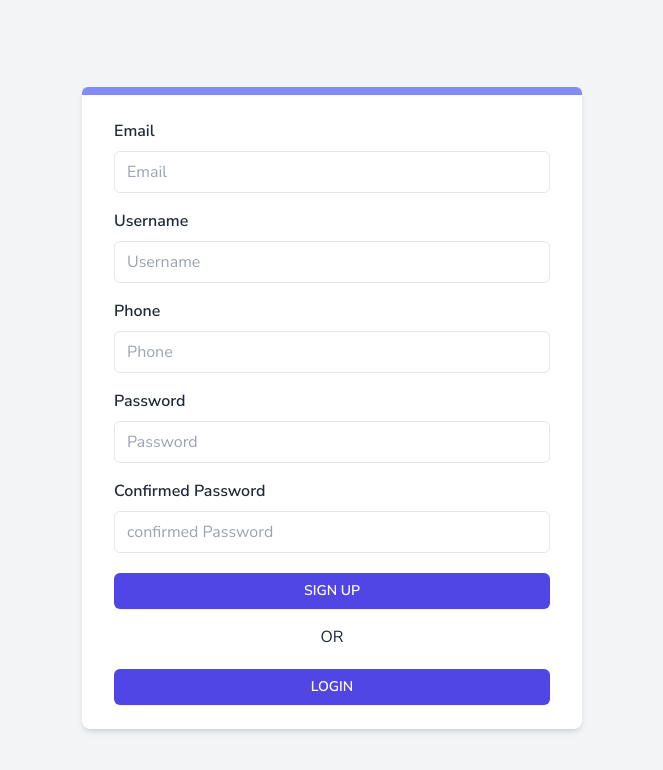
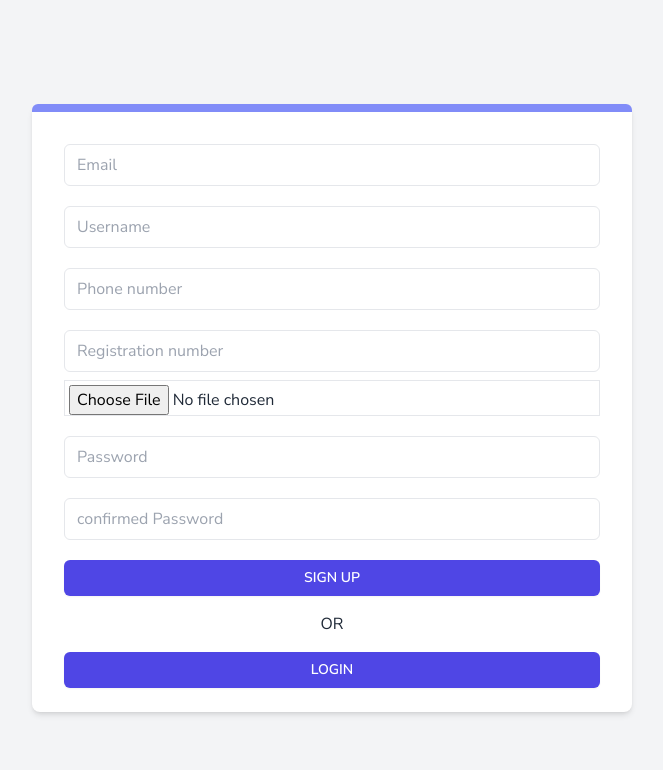
Before and after one commit to asif512/Book_Exchange_App_FYP, a Nuxt app: page /signup in a window 1280 px wide. Shown: the top 770 px of the page, without its empty margins (308-971 px from the left). Built offline with nearby package versions, Linux system fonts and the light colour scheme.

Commit message:
add users

```diff
--- a/app.vue
+++ b/app.vue
@@ -3,10 +3,13 @@
     <!-- <Header></Header> -->
     <div class="bg-gray-100">
       <NuxtPage></NuxtPage>
+      <Loader v-if="store.isLoading" />
     </div>
   </NuxtLayout>
 </template>
-<script setup lang="ts">
+<script setup>
+import { userStore } from "/stores/store"
+const store = userStore();
 useHead({
   title: "Books Exchange App",
   // meta: [
--- /dev/null
+++ b/components/Loader.vue
@@ -0,0 +1,44 @@
+<template>
+    <div class="flex items-center justify-center h-screen loader-wrapper">
+        <div wire:loading
+            class="fixed top-0 left-0 right-0 bottom-0 w-full h-screen z-50 overflow-hidden bg-gray-700 opacity-75 flex flex-col items-center justify-center">
+            <div class="loader ease-linear rounded-full border-4 border-t-4 border-gray-200 h-12 w-12 mb-4"></div>
+            <h2 class="text-center text-white text-xl font-semibold">Loading...</h2>
+        </div>
+    </div>
+</template>
+
+
+<style scoped lang="scss">
+.loader-wrapper {
+    position: absolute;
+    inset: 0;
+    background: rgba(0, 0, 0, 0.6);
+}
+
+.loader {
+    border-top-color: #3498db;
+    -webkit-animation: spinner 1.5s linear infinite;
+    animation: spinner 1.5s linear infinite;
+}
+
+@-webkit-keyframes spinner {
+    0% {
+        -webkit-transform: rotate(0deg);
+    }
+
+    100% {
+        -webkit-transform: rotate(360deg);
+    }
+}
+
+@keyframes spinner {
+    0% {
+        transform: rotate(0deg);
+    }
+
+    100% {
+        transform: rotate(360deg);
+    }
+}
+</style>
--- a/nuxt.config.ts
+++ b/nuxt.config.ts
@@ -34,6 +34,10 @@ export default defineNuxtConfig({
       autoprefixer: {},
     },
   },
+  plugins: [
+    '~/plugins/firebase.js',
+  ],
+
 
   modules: ["nuxt-aos", "@pinia/nuxt"],
 });
--- a/package.json
+++ b/package.json
@@ -13,6 +13,7 @@
     "@headlessui/vue": "^1.7.22",
     "@heroicons/vue": "^2.1.5",
     "@pinia/nuxt": "^0.5.2",
+    "firebase": "^10.12.5",
     "nuxt": "^3.12.3",
     "nuxt-aos": "^1.2.5",
     "pinia": "^2.2.0",
--- a/pages/Admin/Dashboard.vue
+++ b/pages/Admin/Dashboard.vue
@@ -48,9 +48,9 @@
 
                 <!-- Content -->
                 <main class="flex-1 p-6">
+                    <div v-if="store.isLoading" class="text-center">loading...</div>
+                    <div v-else>
                         <UsersTable :activeTab="activeUsers" :users="users" />
-                </main>
-
                         <!-- footer -->
                         <div class="flex flex-1 justify-between sm:justify-end mb-4 mr-4" v-if="users.length > 10">
                             <a href="#"
@@ -58,6 +58,9 @@
                             <a href="#"
                                 class="relative ml-3 inline-flex items-center rounded-md bg-white px-3 py-2 text-sm font-semibold text-gray-900 ring-1 ring-inset ring-gray-300 hover:bg-gray-50 focus-visible:outline-offset-0 h-max">Next</a>
                         </div>
+                    </div>
+                </main>
+
             </div>
         </div>
     </div>
@@ -68,7 +71,6 @@
 import { Menu, MenuButton, MenuItem, MenuItems } from '@headlessui/vue'
 
 import { userStore } from "/stores/store"
-
 const store = userStore();
 
 
@@ -87,4 +89,9 @@ const handleSelect = (user) => {
     activeUsers.value = user
     store.setUsersStatus(activeUsers.value)
 }
+
+onMounted(() => {
+    store.setLoaderStatus(true)
+    store.getAllUsers();
+})
 </script>
--- a/pages/index.vue
+++ b/pages/index.vue
@@ -10,7 +10,6 @@
 <script setup>
 
 
-
 </script>
 
 <style scoped lang="scss">
--- a/pages/signup.vue
+++ b/pages/signup.vue
@@ -1,31 +1,39 @@
 <template>
     <div class="signup min-h-screen  text-gray-800  px-4 py-6 flex flex-col justify-center sm:py-12">
-        <div class="relative py-3 w-full max-w-[500px] mx-auto text-center">
+        <div class="relative py-3 w-full max-w-[600px] mx-auto text-center">
             <div class="relative mt-4 bg-white shadow-md sm:rounded-lg text-left">
                 <div class="h-2 bg-indigo-400 rounded-t-md"></div>
                 <div class="py-6 px-8">
-                    <label class="block font-semibold">Email</label>
+
+                    <!-- <label class="block font-semibold capitalize">Email</label> -->
                     <input type="text" placeholder="Email" v-model="email"
                         class=" border w-full h-5 px-3 py-5 mt-2 hover:outline-none focus:outline-none focus:ring-1 focus:ring-indigo-600 rounded-md">
-                    <label class="block font-semibold mt-4">Username</label>
+                    <!-- <label class="block font-semibold capitalize mt-4">Username</label> -->
                     <input type="text" placeholder="Username" v-model="username"
-                        class=" border w-full h-5 px-3 py-5 mt-2 hover:outline-none focus:outline-none focus:ring-1 focus:ring-indigo-600 rounded-md">
-                    <label class="block font-semibold mt-4">Phone</label>
-                    <input type="text" placeholder="Phone" v-model="phone"
-                        class=" border w-full h-5 px-3 py-5 mt-2 hover:outline-none focus:outline-none focus:ring-1 focus:ring-indigo-600 rounded-md">
-                    <label class="block  font-semibold mt-4">Password</label>
+                        class=" border w-full h-5 px-3 py-5 mt-5 hover:outline-none focus:outline-none focus:ring-1 focus:ring-indigo-600 rounded-md">
+                    <!-- <label class="block font-semibold capitalize mt-4">Phone Number</label> -->
+                    <input type="text" placeholder="Phone number" v-model="phone_number"
+                        class=" border w-full h-5 px-3 py-5 mt-5 hover:outline-none focus:outline-none focus:ring-1 focus:ring-indigo-600 rounded-md">
+                    <!-- <label class="block font-semibold capitalize mt-4">Registration Number</label> -->
+                    <input type="text" placeholder="Registration number" v-model="registration_number"
+                        class=" border w-full h-5 px-3 py-5 mt-5 hover:outline-none focus:outline-none focus:ring-1 focus:ring-indigo-600 rounded-md">
+                        <!-- <label class="block font-semibold capitalize mt-2">upload file</label> -->
+                    <input
+                        class="border w-full p-1 h-9 mt-2 hove5:outline-none focus:outline-none focus:ring-1 focus:ring-indigo-600 rounded-md0"
+                        id="file_input" type="file" @change="uploadFile">
+                    <!-- <label class="block font-semibold capitalize mt-4">Password</label> -->
                     <input type="password" placeholder="Password" v-model="password"
-                        class=" border w-full h-5 px-3 py-5 mt-2 hover:outline-none focus:outline-none focus:ring-1 focus:ring-indigo-600 rounded-md">
-                    <label class="block mt-4 font-semibold">Confirmed Password</label>
-                    <input type="password" placeholder="confirmed Password" v-model="confirmedPassword"
-                        class=" border w-full h-5 px-3 py-5 mt-2 hover:outline-none focus:outline-none focus:ring-1 focus:ring-indigo-600 rounded-md">
+                        class=" border w-full h-5 px-3 py-5 mt-5 hover:outline-none focus:outline-none focus:ring-1 focus:ring-indigo-600 rounded-md">
+                    <!-- <label class="block mt-4 font-semibold capitalize">Confirmed Password</label> -->
+                    <input type="password" placeholder="confirmed Password" v-model="confirmed_password"
+                        class=" border w-full h-5 px-3 py-5 mt-5 hover:outline-none focus:outline-none focus:ring-1 focus:ring-indigo-600 rounded-md">
                     <div class="flex mt-5 justify-between items-baseline">
-                        <button type="button"
+                        <button type="button" @click="handleRegisteredUser"
                             class="rounded-md w-full uppercase bg-indigo-600 px-3 py-2 text-sm font-semibold text-white shadow-sm hover:bg-indigo-500 focus-visible:outline focus-visible:outline-2 focus-visible:outline-offset-2 focus-visible:outline-indigo-600">Sign
                             up</button>
                     </div>
                     <div class="uppercase text-center my-4">or</div>
-                    <div class="flex mt-5 justify-between items-baseline">
+                    <div class="flex mt-3 justify-between items-baseline">
                         <button type="button"
                             class="rounded-md w-full uppercase bg-indigo-600 px-3 py-2 text-sm font-semibold text-white shadow-sm hover:bg-indigo-500 focus-visible:outline focus-visible:outline-2 focus-visible:outline-offset-2 focus-visible:outline-indigo-600">
                             <!-- <NuxtLink to="signin">Login</NuxtLink> -->
@@ -40,9 +48,41 @@
 </template>
 
 <script setup>
+import { userStore } from "/stores/store"
+const store = userStore();
+
 const username = ref("")
+const avatar = ref("")
 const email = ref("")
 const password = ref("")
-const confirmedPassword = ref("")
-const phone = ref("")
+const confirmed_password = ref("")
+const phone_number = ref("")
+const registration_number = ref("")
+
+const uploadFile = (event) => {
+    const file = event.target.files[0];
+    if (file) {
+        const reader = new FileReader();
+        reader.onload = function (e) {
+            avatar.value = e.target.result;
+        };
+        reader.readAsDataURL(file);
+
+    }
+}
+const handleRegisteredUser = () => {
+    const user = {
+        name: username.value,
+        avatar: avatar.value,
+        email: email.value,
+        phone_number: phone_number.value,
+        registration_number: registration_number.value,
+        status: 'pending',
+        password: password.value,
+        confirmed_password: confirmed_password.value
+
+    }
+
+    store.addUser(user)
+}
 </script>
--- /dev/null
+++ b/plugins/firebase.js
@@ -0,0 +1,21 @@
+// import { defineNuxtPlugin } from '#app';
+import { initializeApp } from 'firebase/app';
+import { getFirestore } from 'firebase/firestore';
+
+export default defineNuxtPlugin(nuxtApp => {
+  const firebaseConfig = {
+    apiKey: "AIzaSyCb54XEaXe81S4-ADSU5afW6SoGGRZOBXA",
+    authDomain: "book-exchange-app-fyp.firebaseapp.com",
+    projectId: "book-exchange-app-fyp",
+    storageBucket: "book-exchange-app-fyp.appspot.com",
+    messagingSenderId: "199597924928",
+    appId: "1:199597924928:web:bb498899dad8be2efe35a5",
+    measurementId: "G-RGSRP9YMKK"
+  };
+
+
+  const app = initializeApp(firebaseConfig);
+  const firestore = getFirestore(app);
+
+  nuxtApp.provide('firestore', firestore);
+});
```
Also changed, not shown: components/UsersTable.vue (+8 -1 lines), stores/store.js (+29 -9 lines), 1 other file (tests, documents, lock files or other folders). Lines whose indentation alone changed are shown as unchanged.
